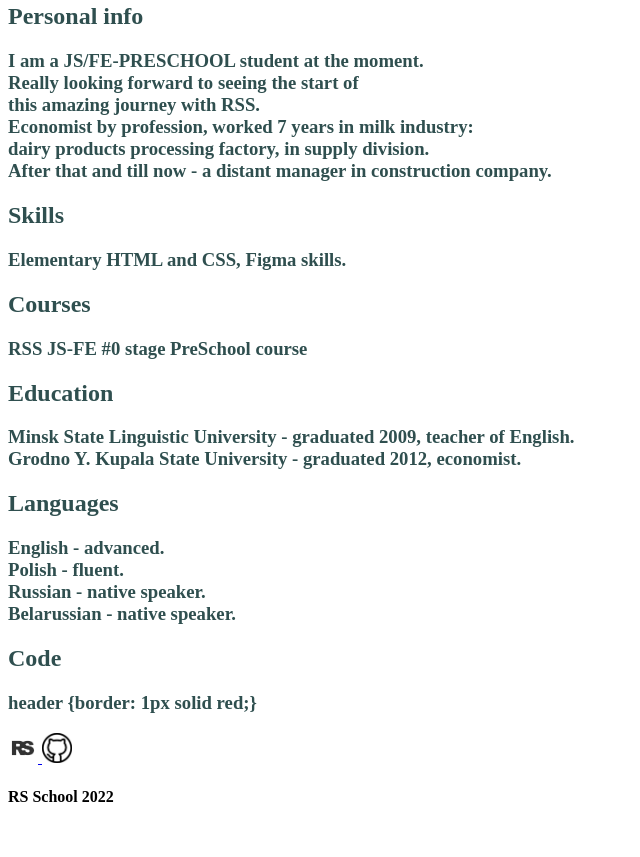
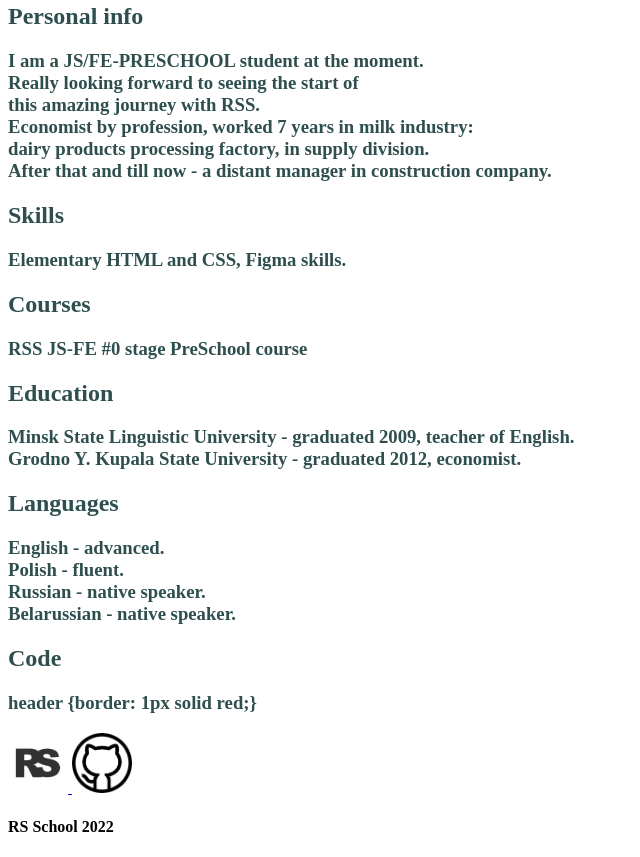
Before and after one commit to andrey-rs/rsschool-cv, a plain HTML site: page index.html in a window 1280 px wide. Shown: the part 394-1251 px from the top of the page, without its empty margins (0-640 px from the left). Before the commit the page ends 1221 px from the top, so only its background shows below. Drawn offline with Linux system fonts and the light colour scheme.

Commit message:
add project

```diff
--- a/index.html
+++ b/index.html
@@ -12,10 +12,9 @@
 </head>
 <body>
   <div>
-    <img src="./assets/img/photo_2.jpg" alt="my photo">
+    <img src="./assets/img/photo_2.jpg" alt="my photo" width="150" height="200">
   </div>
-
-<header>
+  <header>
        <nav class="nav">
         <ul class="nav-list">
           <li class="nav-item"><a href="#contacts" class="nav-link">Contacts</a></li>
@@ -102,9 +101,9 @@
 </section>
 <footer>
 <div class="footer">
-     <a href="https://rs.school/js/"><img src="assets/img/rs-logo.jpg" alt="RS School">
+     <a href="https://rs.school/js/"><img src="assets/img/rs-logo.jpg" alt="RS School" width="60" height="60">
     </a>
-    <a href="https://github.com/andrey-rs"><img src="assets/img/git1.png" alt="GitHub">
+    <a href="https://github.com/andrey-rs"><img src="assets/img/git1.png" alt="GitHub" width="60" height="60">
      </a>
      </div>
     <div class="text">
--- a/style.css
+++ b/style.css
@@ -51,8 +51,3 @@ footer
         max-width: 1440px;
         margin: 0 auto;
       }
-      img {
-        width: 30px;
-        height: 30px;
-        flex-direction: row;
-      }
```
